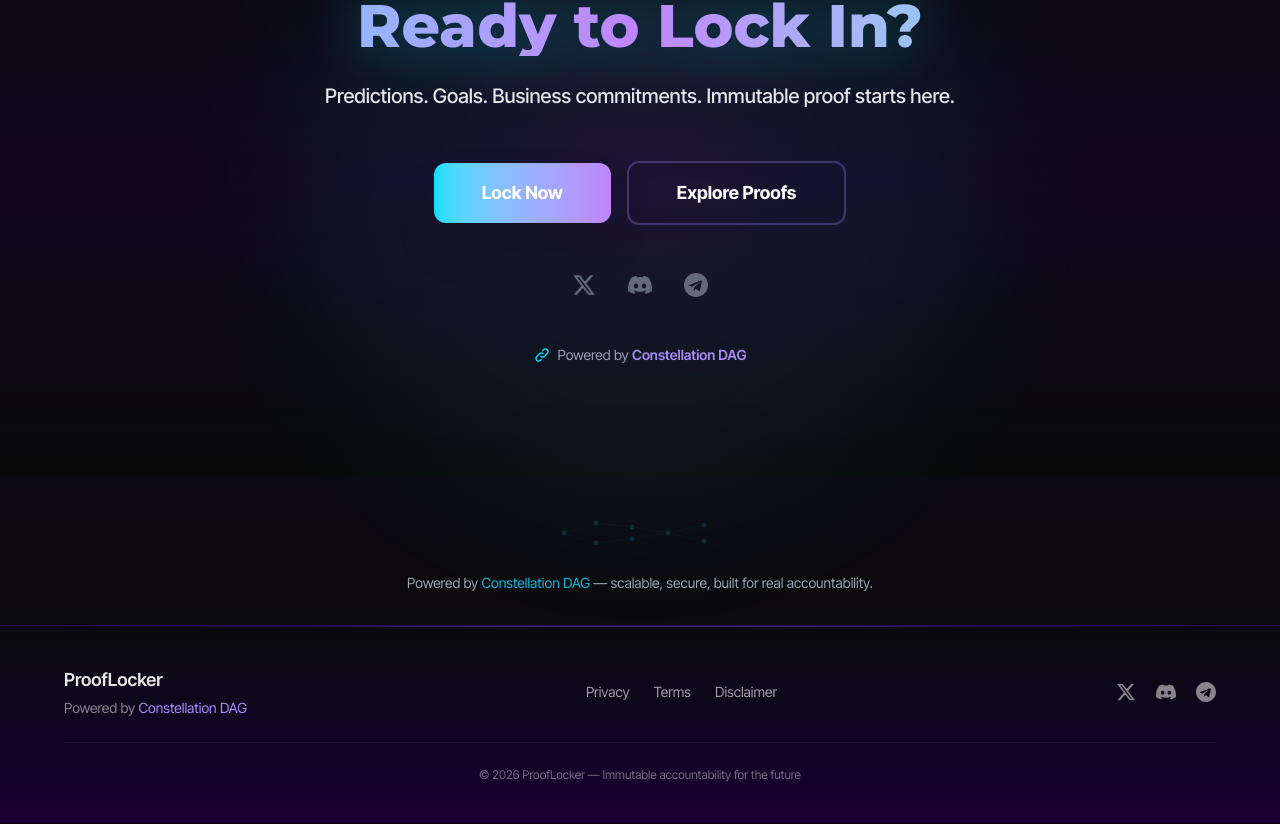
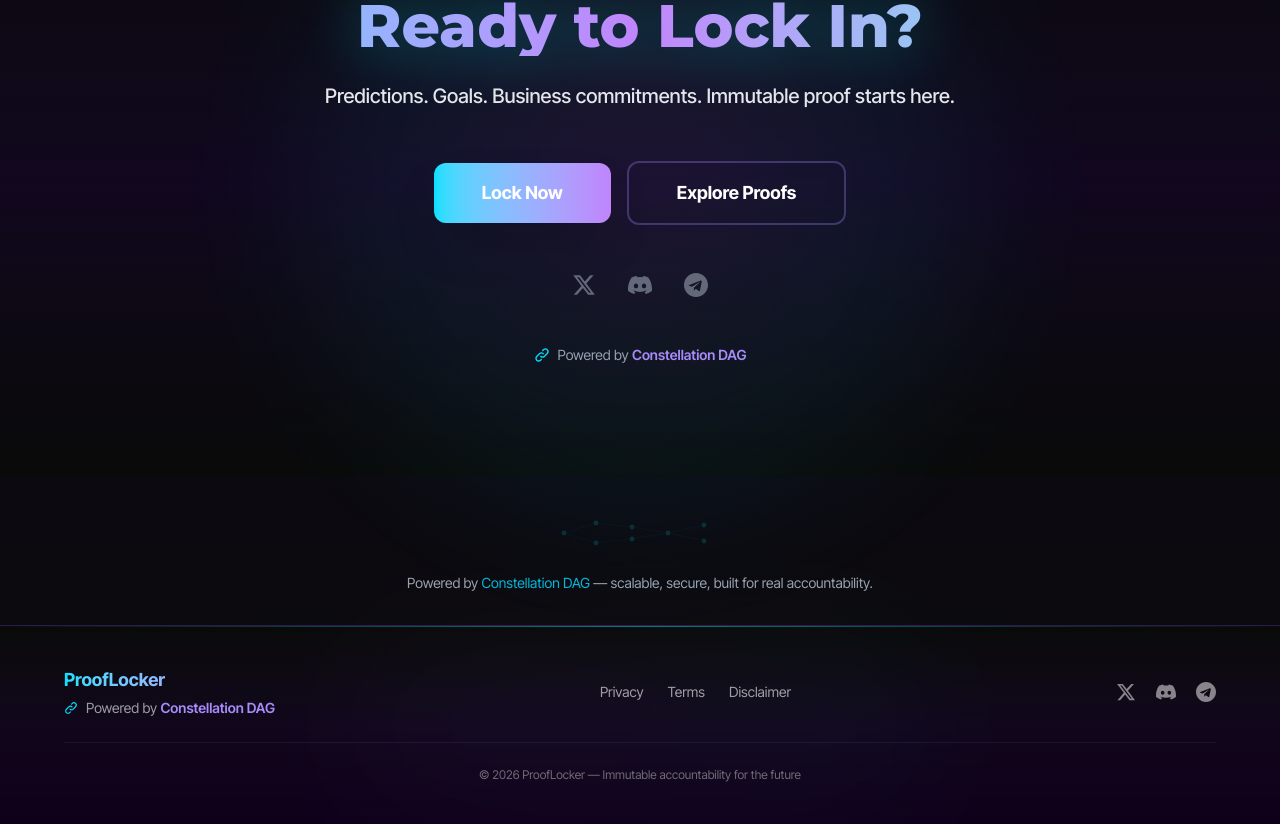
Before and after one commit to Boomchakalala/prooflocker, a Next.js app: page / in a window 1280 px wide. Shown: the part 3500-4324 px from the top of the page. Built offline with nearby package versions, Linux system fonts and the light colour scheme; no server answers.

Commit message:
Sandbox autosave

```diff
--- a/src/components/Footer.tsx
+++ b/src/components/Footer.tsx
@@ -1,42 +1,50 @@
 export default function Footer() {
   return (
-    <footer className="relative bg-gradient-to-b from-[#0a0a0a] via-[#0f0522] to-[#1A0033] py-10 px-8 border-t border-[#A78BFA]/10">
-      {/* Subtle glow at top */}
-      <div className="absolute top-0 left-0 right-0 h-px bg-gradient-to-r from-transparent via-[#A78BFA]/30 to-transparent" />
+    <footer className="relative bg-gradient-to-b from-[#0a0a0a] via-[#1A0033]/40 to-[#0F001A] py-10 px-8 border-t border-[#A78BFA]/20">
+      {/* Premium holographic glow at top */}
+      <div className="absolute top-0 left-0 right-0 h-px bg-gradient-to-r from-transparent via-[#00E0FF]/50 to-transparent" />
 
-      <div className="max-w-6xl mx-auto">
+      {/* Ambient background glow */}
+      <div className="absolute inset-0 pointer-events-none opacity-10">
+        <div className="absolute top-1/2 left-1/2 -translate-x-1/2 -translate-y-1/2 w-[600px] h-[200px] rounded-full blur-3xl bg-gradient-to-r from-[#A78BFA]/30 to-[#00E0FF]/30" />
+      </div>
+
+      <div className="max-w-6xl mx-auto relative z-10">
         {/* Main content grid */}
         <div className="flex flex-col md:flex-row items-center justify-between gap-6 mb-6">
-          {/* Left: Brand tagline */}
+          {/* Left: Brand tagline with gradient */}
           <div className="text-center md:text-left">
-            <p className="text-base md:text-lg font-semibold text-white/90 mb-1">
+            <p className="text-base md:text-lg font-bold mb-1 bg-gradient-to-r from-[#00E0FF] to-[#C084FC] bg-clip-text text-transparent">
               ProofLocker
             </p>
-            <p className="text-xs md:text-sm text-white/50">
-              Powered by <span className="text-[#A78BFA]">Constellation DAG</span>
+            <p className="text-xs md:text-sm text-white/60 flex items-center justify-center md:justify-start gap-2">
+              <svg className="w-3.5 h-3.5 text-[#00E0FF]" fill="none" stroke="currentColor" viewBox="0 0 24 24">
+                <path strokeLinecap="round" strokeLinejoin="round" strokeWidth={2} d="M13.828 10.172a4 4 0 00-5.656 0l-4 4a4 4 0 105.656 5.656l1.102-1.101m-.758-4.899a4 4 0 005.656 0l4-4a4 4 0 00-5.656-5.656l-1.1 1.1"/>
+              </svg>
+              <span>Powered by <span className="text-[#A78BFA] font-semibold">Constellation DAG</span></span>
             </p>
           </div>
 
-          {/* Center: Links */}
+          {/* Center: Links with cyber hover */}
           <div className="flex flex-wrap items-center justify-center gap-4 md:gap-6 text-xs md:text-sm">
-            <a href="/legal/privacy" className="text-white/60 hover:text-[#00D4FF] transition-colors">
+            <a href="/legal/privacy" className="text-white/60 hover:text-[#00E0FF] transition-all hover:drop-shadow-[0_0_6px_rgba(0,224,255,0.6)]">
               Privacy
             </a>
-            <a href="/legal/terms" className="text-white/60 hover:text-[#00D4FF] transition-colors">
+            <a href="/legal/terms" className="text-white/60 hover:text-[#00E0FF] transition-all hover:drop-shadow-[0_0_6px_rgba(0,224,255,0.6)]">
               Terms
             </a>
-            <a href="/legal/disclaimer" className="text-white/60 hover:text-[#00D4FF] transition-colors">
+            <a href="/legal/disclaimer" className="text-white/60 hover:text-[#00E0FF] transition-all hover:drop-shadow-[0_0_6px_rgba(0,224,255,0.6)]">
               Disclaimer
             </a>
           </div>
 
-          {/* Right: Social icons */}
+          {/* Right: Social icons with neon hover glow */}
           <div className="flex items-center gap-5">
             <a
               href="https://twitter.com/prooflocker"
               target="_blank"
               rel="noopener noreferrer"
-              className="text-white/50 hover:text-[#00D4FF] transition-all hover:scale-110"
+              className="text-white/50 hover:text-[#00E0FF] transition-all hover:scale-110 hover:drop-shadow-[0_0_8px_rgba(0,224,255,0.8)]"
               aria-label="X (Twitter)"
             >
               <svg className="w-5 h-5" fill="currentColor" viewBox="0 0 24 24">
@@ -47,7 +55,7 @@ export default function Footer() {
               href="https://discord.gg/prooflocker"
               target="_blank"
               rel="noopener noreferrer"
-              className="text-white/50 hover:text-[#A78BFA] transition-all hover:scale-110"
+              className="text-white/50 hover:text-[#A78BFA] transition-all hover:scale-110 hover:drop-shadow-[0_0_8px_rgba(167,139,250,0.8)]"
               aria-label="Discord"
             >
               <svg className="w-5 h-5" fill="currentColor" viewBox="0 0 24 24">
@@ -58,7 +66,7 @@ export default function Footer() {
               href="https://t.me/prooflocker"
               target="_blank"
               rel="noopener noreferrer"
-              className="text-white/50 hover:text-[#00D4FF] transition-all hover:scale-110"
+              className="text-white/50 hover:text-[#00E0FF] transition-all hover:scale-110 hover:drop-shadow-[0_0_8px_rgba(0,224,255,0.8)]"
               aria-label="Telegram"
             >
               <svg className="w-5 h-5" fill="currentColor" viewBox="0 0 24 24">
@@ -68,8 +76,8 @@ export default function Footer() {
           </div>
         </div>
 
-        {/* Copyright bar */}
-        <div className="pt-6 border-t border-white/5 text-center">
+        {/* Copyright bar with subtle gradient border */}
+        <div className="pt-6 border-t border-[#A78BFA]/10 text-center">
           <p className="text-xs text-white/40">
             © 2026 ProofLocker — Immutable accountability for the future
           </p>
```
